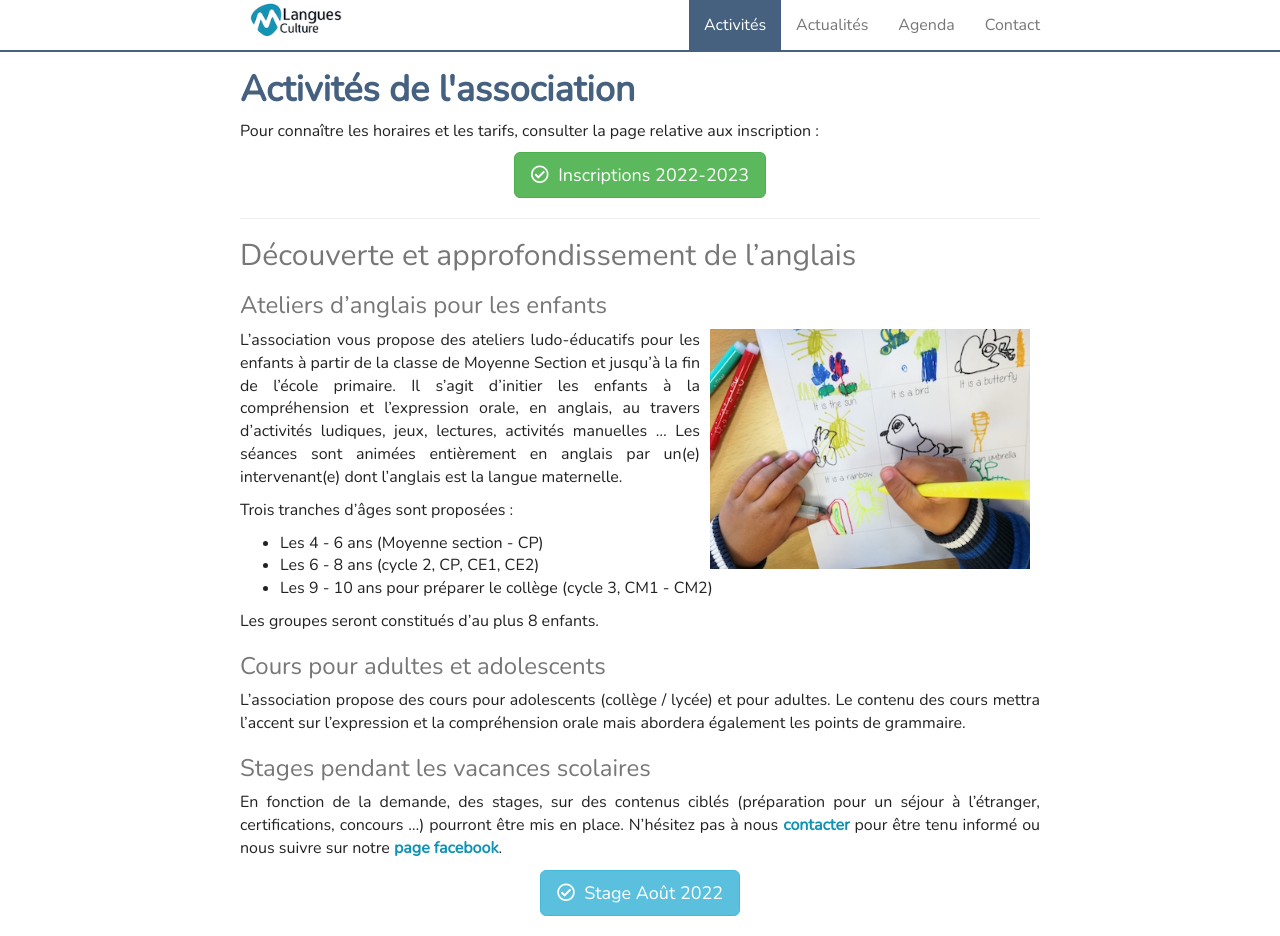
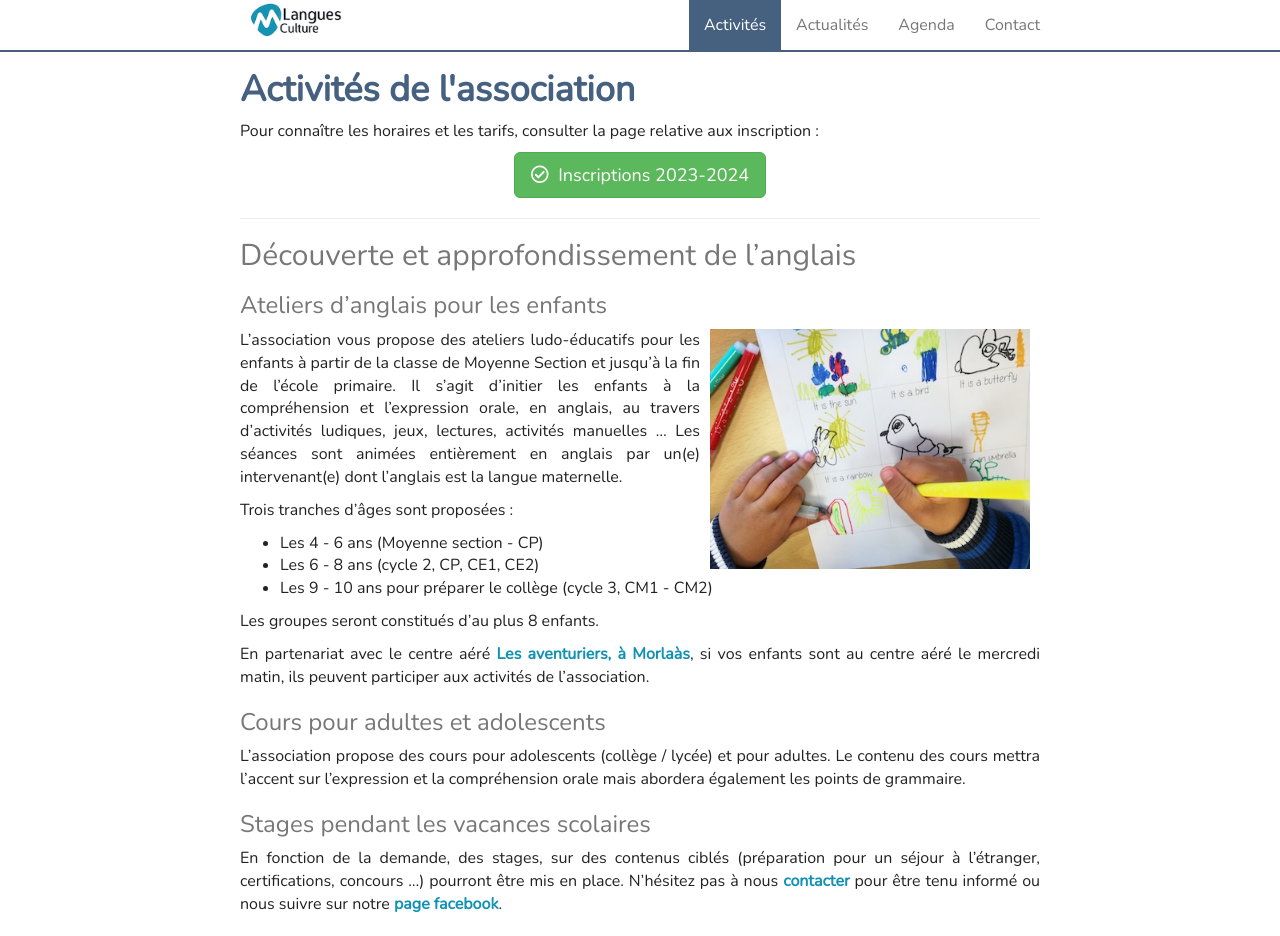
Before and after one commit to mlangues64/mlangues64.github.io, a Jekyll site: the page built from activites.md, in a window 1280 px wide and 1400 px high. Shown: the top 936 px of the window. Built offline with Jekyll 4.4.1, drawn with Linux system fonts in a browser that asks for light colours; nearby versions of some CDN libraries; some of the changed text lies outside the part shown.

Commit message:
update activites

```diff
--- a/activites.md
+++ b/activites.md
@@ -9,9 +9,9 @@ Pour connaître les horaires et les tarifs, consulter la page relative aux
 inscription :
 
 <p class="text-center">
-    <a href="{{ site.baseurl }}{% post_url 2022-07-03-inscription2022-2023 %}" role="button" class="btn btn-lg btn-success" aria-label="Remove">
+    <a href="{{ site.baseurl }}{% post_url 2023-08-26-inscription2023-2024 %}" role="button" class="btn btn-lg btn-success" aria-label="Remove">
         <span class="far fa-check-circle" aria-hidden="true"></span>
-        &nbsp;Inscriptions 2022-2023
+        &nbsp;Inscriptions 2023-2024
     </a>
 </p>
 
@@ -37,6 +37,12 @@ Trois tranches d'âges sont proposées :
 
 Les groupes seront constitués d'au plus 8 enfants.
 
+En partenariat avec le centre aéré
+[Les aventuriers, à Morlaàs](http://www.cc-paysdemorlaas.fr/index.php/enfance-jeunesse/les-aventuriers),
+si vos enfants sont au centre aéré le mercredi matin, ils peuvent participer
+aux activités de l'association.
+
+
 ### Cours pour adultes et adolescents
 
 L'association propose des cours pour adolescents (collège / lycée) et pour adultes.
@@ -50,16 +56,16 @@ pour un séjour à l'étranger, certifications, concours ...) pourront être mis
 place. N'hésitez pas à nous [contacter]({{ site.baseurl }}/contact) pour être
 tenu informé ou nous suivre sur notre [page facebook](https://www.facebook.com/MLangues).
 
-<p class="text-center">
+<!-- <p class="text-center">
     <a href="{{ site.baseurl }}{% post_url 2022-07-01-stage-aout-2022 %}" role="button" class="btn btn-lg btn-info" aria-label="Remove">
         <span class="far fa-check-circle" aria-hidden="true"></span>
         &nbsp;Stage Août 2022
     </a>
-</p>
+</p> -->
 
 ### Lieu des Activités
 
-Les ateliers et cours d'anglais auront lieu dans la bibliothèque de l'école
+Les ateliers et cours d'anglais auront lieu dans l'enceinte de la bibliothèque de l'école
 Jean Moulin à Morlaàs. L'accès se fait par la rue piétonne entre l'école
 primaire (Jean Moulin) et l'école maternelle.
 
```
